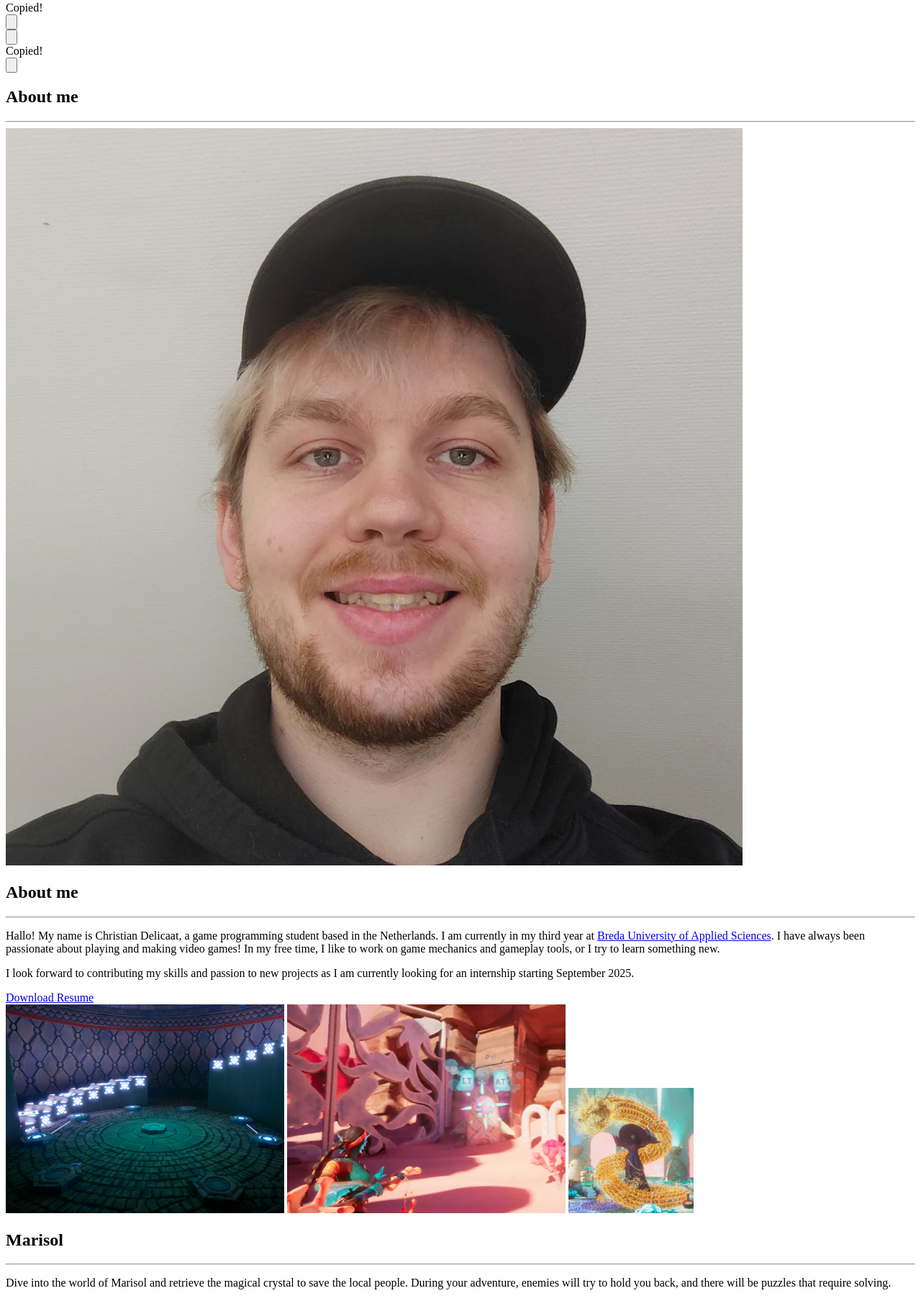
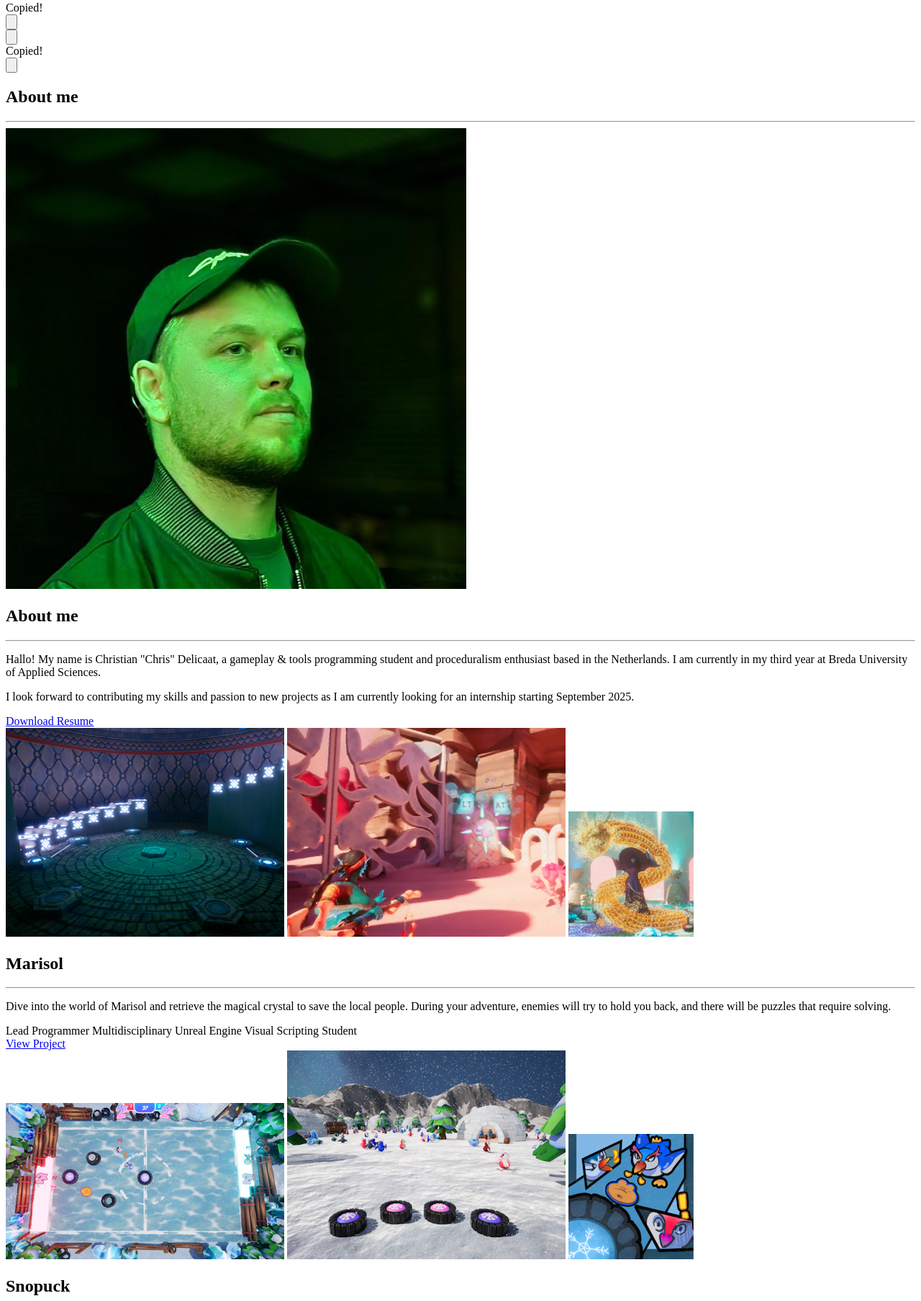
Before and after one commit to ArchBacon/Portfolio, a Symfony app: template templates/homev2/index.html.twig in a window 1280 px wide. Shown: the part 526-2333 px from the top of the page at 72% size. Run offline with Twig, Linux system fonts and the light colour scheme; the template is opened without the code that fills it, so the values that code supplies are empty; some libraries are stand-ins or nearby versions.

Commit message:
Updated Hero

```diff
--- a/templates/base.html.twig
+++ b/templates/base.html.twig
@@ -24,7 +24,7 @@
             {{ encore_entry_script_tags('app') }}
         {% endblock %}
     </head>
-    <body data-controller="icon" class="bg-primary text-primary-text font-roboto-condensed">
+    <body data-controller="icon" class="bg-primary text-primary-text font-rajdhani">
         {% include 'shared/header.html.twig' %}
         <a href="#">
             <div class="fixed bottom-6 right-6 border border-tertiary bg-primary/[.95] w-12 h-12 flex justify-center items-center z-20">
--- a/templates/homev2/hero.html.twig
+++ b/templates/homev2/hero.html.twig
@@ -1,30 +1,28 @@
 {% import 'shared/icons.html.twig' as icon %}
 
 <div class="p-14 container mx-auto max-w-screen-xl md:px-28 transition-all duration-200">
-    <h2 class="font-rajdhani uppercase font-bold text-6xl tracking-tighter hidden lg:block">About me</h2>
+    <h2 class="font-rajdhani uppercase font-bold text-6xl hidden lg:block">About me</h2>
     <hr class="w-20 bg-primary-text h-1.5 my-6 hidden lg:block">
     <div class="mb-10 flex flex-col lg:flex-row-reverse gap-6 gap-x-24">
         <div class="lg:w-1/2 relative">
-            <img src="{{ asset('images/WhatsApp Image 2025-02-06 at 11.53.45.jpeg') }}" alt=""
-                 class="rounded-full max-w-96 w-full transition-all duration-1000 sm:rounded mx-auto">
+            <img src="{{ asset('images/425312819_932689768890894_8238798993383042237_n.jpg') }}" alt=""
+                 class="rounded-full max-w-96 w-full transition-all duration-1000 sm:rounded-3xl mx-auto">
         </div>
         <div class="lg:w-1/2">
-            <h2 class="font-rajdhani uppercase font-bold text-6xl tracking-tighter block lg:hidden">About me</h2>
+            <h2 class="font-rajdhani uppercase font-bold text-6xl block lg:hidden">About me</h2>
             <hr class="w-20 bg-primary-text h-1.5 my-6 block lg:hidden">
-            <p class="text-xl font-light tracking-tight">
-                Hallo! My name is <span class="font-bold">Christian Delicaat</span>, a game programming student based in the
-                Netherlands. I am currently in my third year at <a href="https://www.buas.nl/en" target="_blank" class="text-tertiary hover:underline">Breda University of Applied Sciences</a>.
-                I have always been passionate about playing and making video games! In my free time, I like to work on game
-                mechanics and gameplay tools, or I try to learn something new.
+            <p class="text-xl font-normal">
+                Hallo! My name is Christian "Chris" Delicaat, a <span class="font-bold">gameplay & tools programming</span> student and <span class="font-bold">proceduralism enthusiast</span> based in the
+                Netherlands. I am currently in my third year at Breda University of Applied Sciences.
             </p>
-            <p class="text-xl font-light tracking-tight mt-4">
-                I look forward to contributing my skills and passion to new projects as I am currently looking for an internship
-                starting <span class="font-bold">September 2025</span>.
+            <p class="text-xl font-normal mt-4">
+                I look forward to contributing my skills and passion to new projects as I am <span class="text-tertiary">currently looking for an internship</span>
+                starting September 2025.
             </p>
             <div class="w-full">
                 <div class="mx-auto w-max lg:mx-0">
                     <a href="{{ asset('files/CV_Christian_Delicaat.pdf') }}" download>
-                        <div class="uppercase border-2 border-primary-text bg-primary py-3 px-14 mt-12 w-max font-bold text-lg tracking-wide transition-colors ease-linear hover:bg-primary-text hover:text-primary">
+                        <div class="uppercase border-2 border-primary-text bg-primary py-3 px-14 mt-12 w-max font-bold text-lg transition-colors ease-linear hover:bg-primary-text hover:text-primary">
                             Download Resume
                         </div>
                     </a>
```
Also changed, not shown: public/images/425312819_932689768890894_8238798993383042237_n.jpg (added), public/images/WhatsApp Image 2025-02-06 at 11.53.45.jpeg (deleted).
